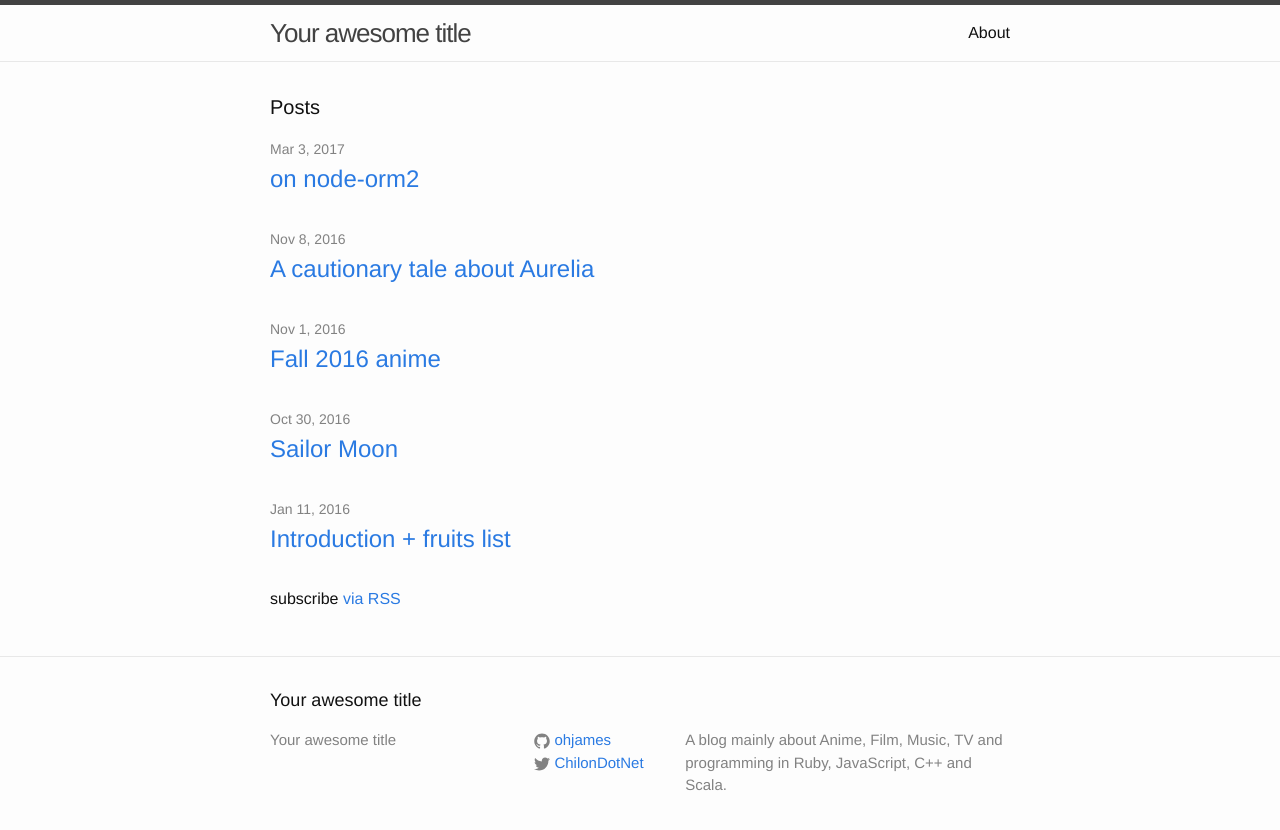
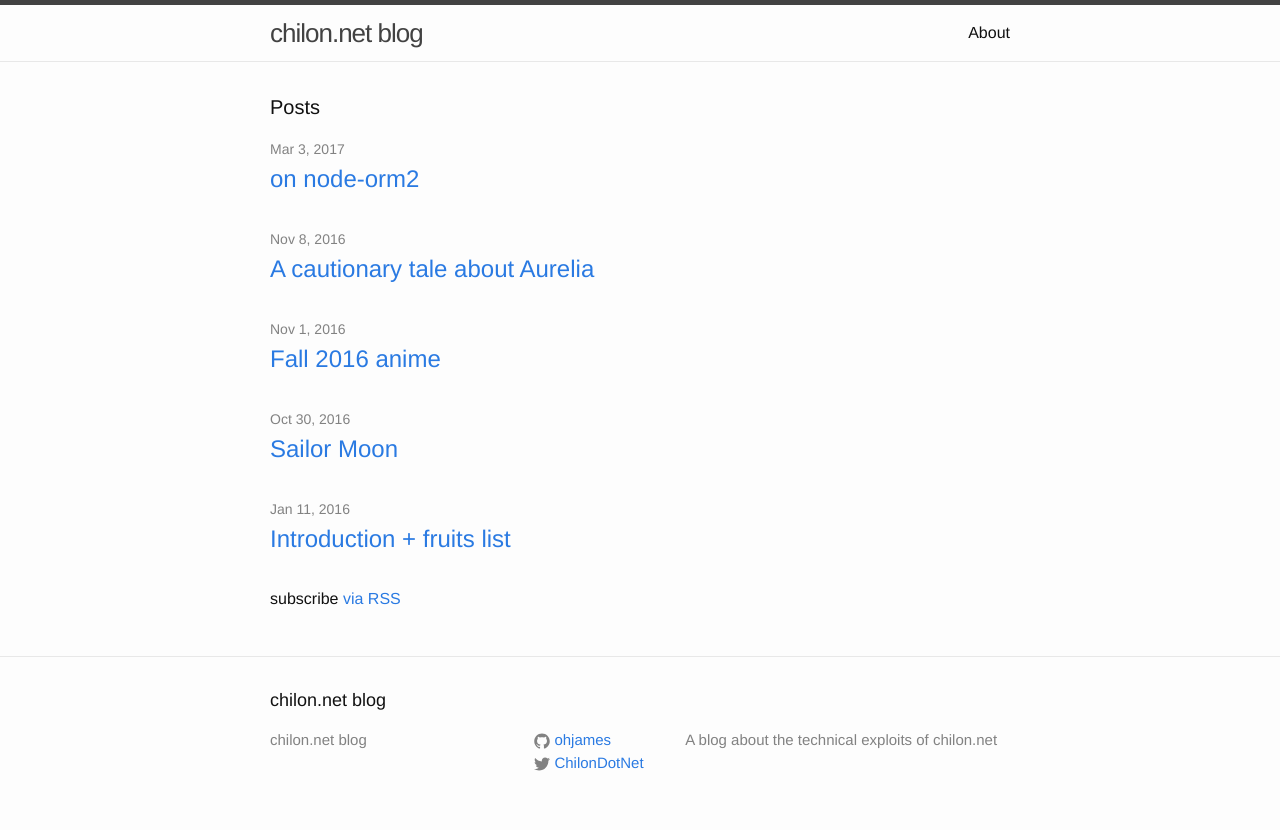
Before and after one commit to insidewhy/ohjames.github.io, a Jekyll site: the page built from index.html, in a window 1280 px wide. Shown: the top 830 px of the page. Built offline with Jekyll 4.4.1, drawn with Linux system fonts in a browser that asks for light colours.

Commit message:
update blog title

```diff
--- a/_config.yml
+++ b/_config.yml
@@ -1,7 +1,7 @@
 # Site settings
-title: Your awesome title
+title: chilon.net blog
 description: > # this means to ignore newlines until "baseurl:"
-  A blog mainly about Anime, Film, Music, TV and programming in Ruby, JavaScript, C++ and Scala.
+  A blog about the technical exploits of chilon.net
 baseurl: "" # the subpath of your site, e.g. /blog/
 url: "http://blog.chilon.net" # the base hostname & protocol for your site
 twitter_username: ChilonDotNet
```
